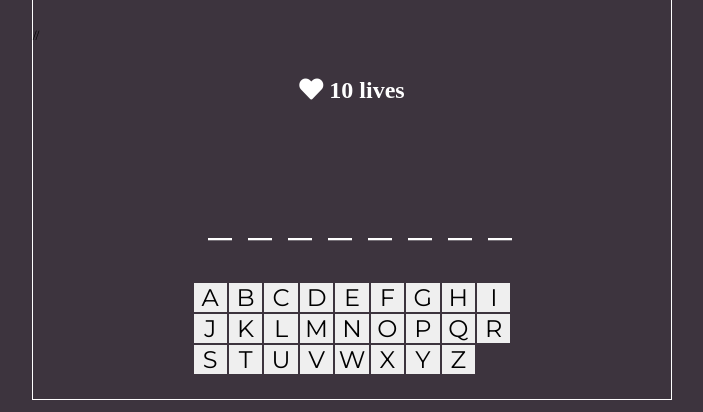
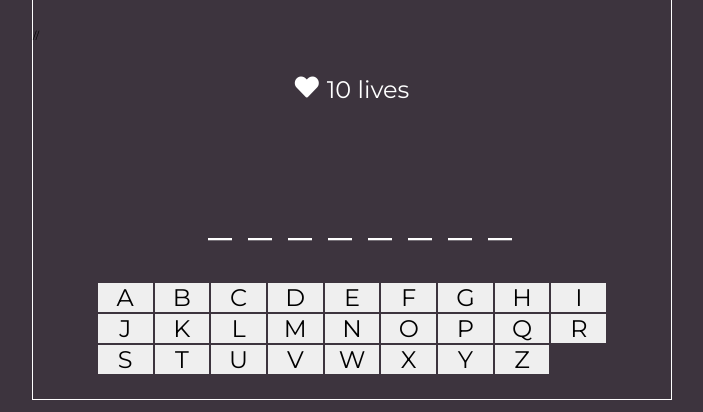
Before and after one commit to Celmaibun/hangman, a plain HTML site: page index.html in a window 1280 px wide. Shown: the part 280-692 px from the top of the page, without its empty margins (288-991 px from the left). Drawn offline with Linux system fonts and the light colour scheme.

Commit message:
Add files via upload

```diff
--- a/index.html
+++ b/index.html
@@ -29,7 +29,8 @@
       //
       <div class="interface">
         <div class="interface-lives">
-          <i class="fas fa-heart"> 10 lives</i>
+          <i class="fas fa-heart"></i>
+          <p class="lives-text">10 lives</p>
         </div>
         <!-- <div class="interface-score">
           <i class="fas fa-star"> Score: 0</i>
@@ -40,7 +41,34 @@
         <ul class="word-list"></ul>
       </div>
 
-      <div class="buttons"></div>
+      <div class="buttons">
+        <button class="button-alphabet" value="a">A</button
+        ><button class="button-alphabet" value="b">B</button
+        ><button class="button-alphabet" value="c">C</button
+        ><button class="button-alphabet" value="d">D</button
+        ><button class="button-alphabet" value="e">E</button
+        ><button class="button-alphabet" value="f">F</button
+        ><button class="button-alphabet" value="g">G</button
+        ><button class="button-alphabet" value="h">H</button
+        ><button class="button-alphabet" value="i">I</button
+        ><button class="button-alphabet" value="j">J</button
+        ><button class="button-alphabet" value="k">K</button
+        ><button class="button-alphabet" value="l">L</button
+        ><button class="button-alphabet" value="m">M</button
+        ><button class="button-alphabet" value="n">N</button
+        ><button class="button-alphabet" value="o">O</button
+        ><button class="button-alphabet" value="p">P</button
+        ><button class="button-alphabet" value="q">Q</button
+        ><button class="button-alphabet" value="r">R</button
+        ><button class="button-alphabet" value="s">S</button
+        ><button class="button-alphabet" value="t">T</button
+        ><button class="button-alphabet" value="u">U</button
+        ><button class="button-alphabet" value="v">V</button
+        ><button class="button-alphabet" value="w">W</button
+        ><button class="button-alphabet" value="x">X</button
+        ><button class="button-alphabet" value="y">Y</button
+        ><button class="button-alphabet" value="z">Z</button>
+      </div>
     </div>
     <script src="main.js"></script>
   </body>
--- a/main.js
+++ b/main.js
@@ -2,7 +2,7 @@ const buttonsWrapper = document.querySelector('.buttons');
 const wordList = document.querySelector('.word-list');
 const winWrapper = document.querySelector('.win');
 const loseWrapper = document.querySelector('.lose');
-const livesDiv = document.querySelector('.fa-heart');
+const livesDiv = document.querySelector('.lives-text');
 
 const alphabet = [
   'a',
@@ -34,6 +34,8 @@ const alphabet = [
 ];
 
 const words = [
+  'foodstuff',
+  'liziaard',
   'pest',
   'fly',
   'threshold',
@@ -51,33 +53,34 @@ const words = [
 const generatedNumber = Math.floor(Math.random() * words.length);
 let wordArray = [];
 let lives = 10;
-let scores = 0;
 
-const displayButtons = function () {
-  alphabet.forEach(function (letter) {
-    const button = document.createElement('button');
-    button.classList.add('button-alphabet');
-    button.textContent = letter.toUpperCase();
-    button.value = letter;
-    buttonsWrapper.append(button);
-  });
-};
-displayButtons();
-//REMOVE BUTTON WITH VALUE THIS FROM LETTER CLICK FUNCTION
+//Remove button when click
 const removeButton = function (value) {
   buttonsWrapper.removeChild(value);
 };
+//Remove all li from ul
 const removeLi = function () {
   while (wordList.firstChild) {
     wordList.removeChild(wordList.firstChild);
   }
 };
+//Push '_' to array
 const pushSymbolToArray = function () {
   for (let i = 0; i < words[generatedNumber].length; i++) {
     wordArray.push('_');
   }
 };
-///////////////
+//More index finder
+function indexOfAll(array, searchItem) {
+  var i = array.indexOf(searchItem),
+    indexes = [];
+  while (i !== -1) {
+    indexes.push(i);
+    i = array.indexOf(searchItem, ++i);
+  }
+  return indexes;
+}
+//Check for win/lose
 const checkWinner = function (word) {
   const array = wordArray.join('');
   const winnerArray = word;
@@ -88,6 +91,7 @@ const checkWinner = function (word) {
     winWrapper.classList.remove('hidden');
   }
 };
+//Display letter, create new li
 const displayLetters = function (word) {
   for (let i = 0; i < word.length; i++) {
     const li = document.createElement('li');
@@ -101,20 +105,26 @@ displayLetters(words[generatedNumber]);
 
 const letterClick = function () {
   const word = words[generatedNumber];
+  //Check if there is key letter in word
   if (word.indexOf(this.value) !== -1) {
-    wordArray.splice(word.indexOf(this.value), 1, this.value);
+    const indexes = indexOfAll(word, this.value);
+    for (let i = 0; i < indexes.length; i++) {
+      wordArray.splice(indexes[i], 1, this.value);
+    }
     removeLi();
-    displayLetters(words[generatedNumber]);
+    displayLetters(word);
     removeButton(this);
-  } else {
+  }
+  //If there is no key letter in word
+  else {
     removeButton(this);
     lives--;
   }
-  console.log(wordArray);
   livesDiv.textContent = ` ${lives} lives`;
   checkWinner(word);
 };
 
 document.querySelectorAll('.button-alphabet').forEach(item => {
   item.addEventListener('click', letterClick);
+  item.addEventListener('.touch', letterClick);
 });
--- a/style.css
+++ b/style.css
@@ -71,6 +71,12 @@ body {
   font-size: 1.5rem;
   color: white;
 }
+.interface-lives {
+  display: flex;
+}
+.lives-text {
+  margin-left: 0.5rem;
+}
 .word {
   display: flex;
   justify-content: center;
@@ -86,13 +92,14 @@ body {
   margin-left: 1rem;
 }
 .buttons {
-  width: 50%;
+  width: 80%;
   height: 15%;
   display: grid;
   grid-template-columns: repeat(9, 1fr);
   align-self: center;
   text-align: center;
 }
+
 .button-alphabet {
   font-size: 1.5rem;
   max-height: 50px;
```
